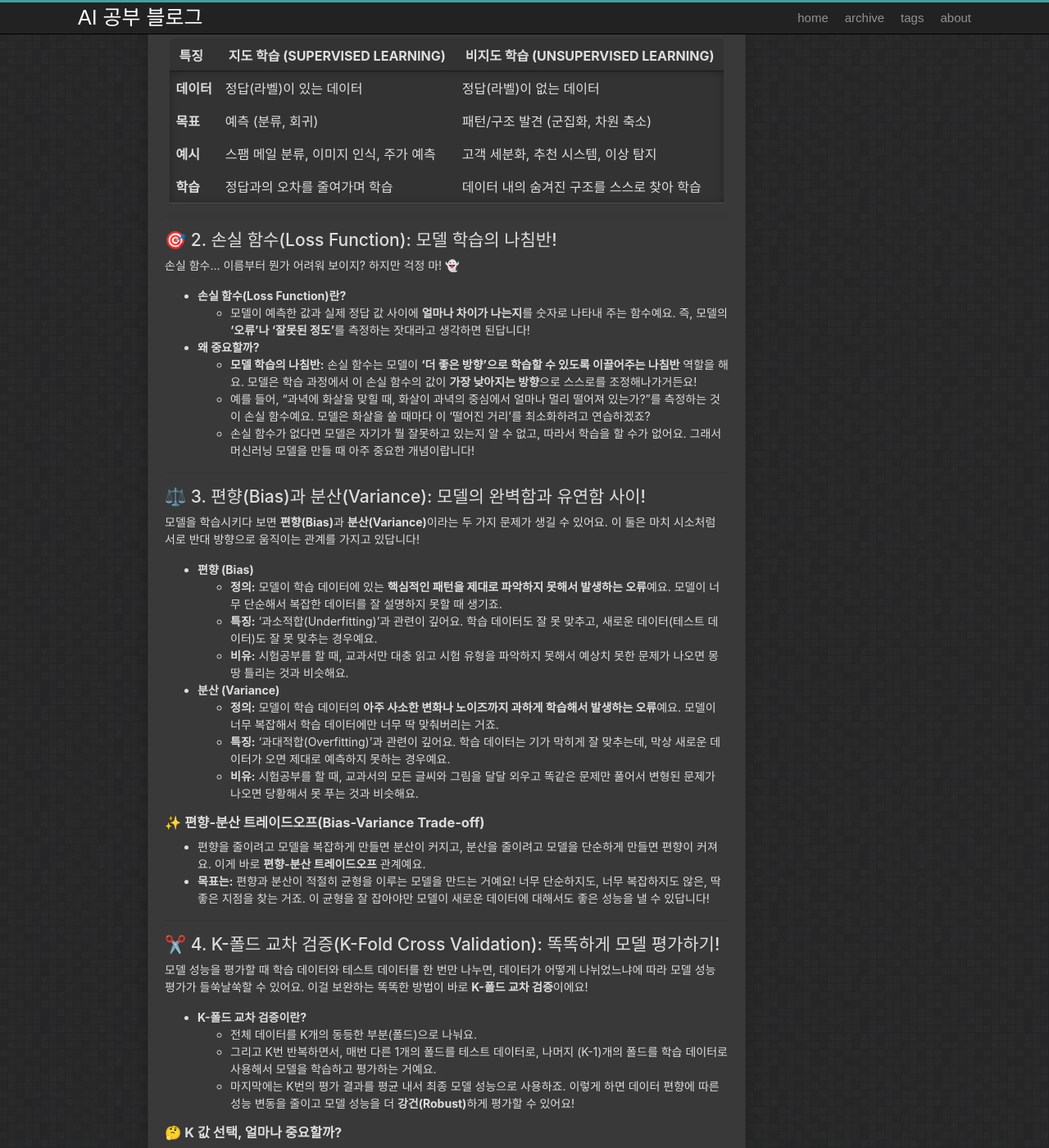
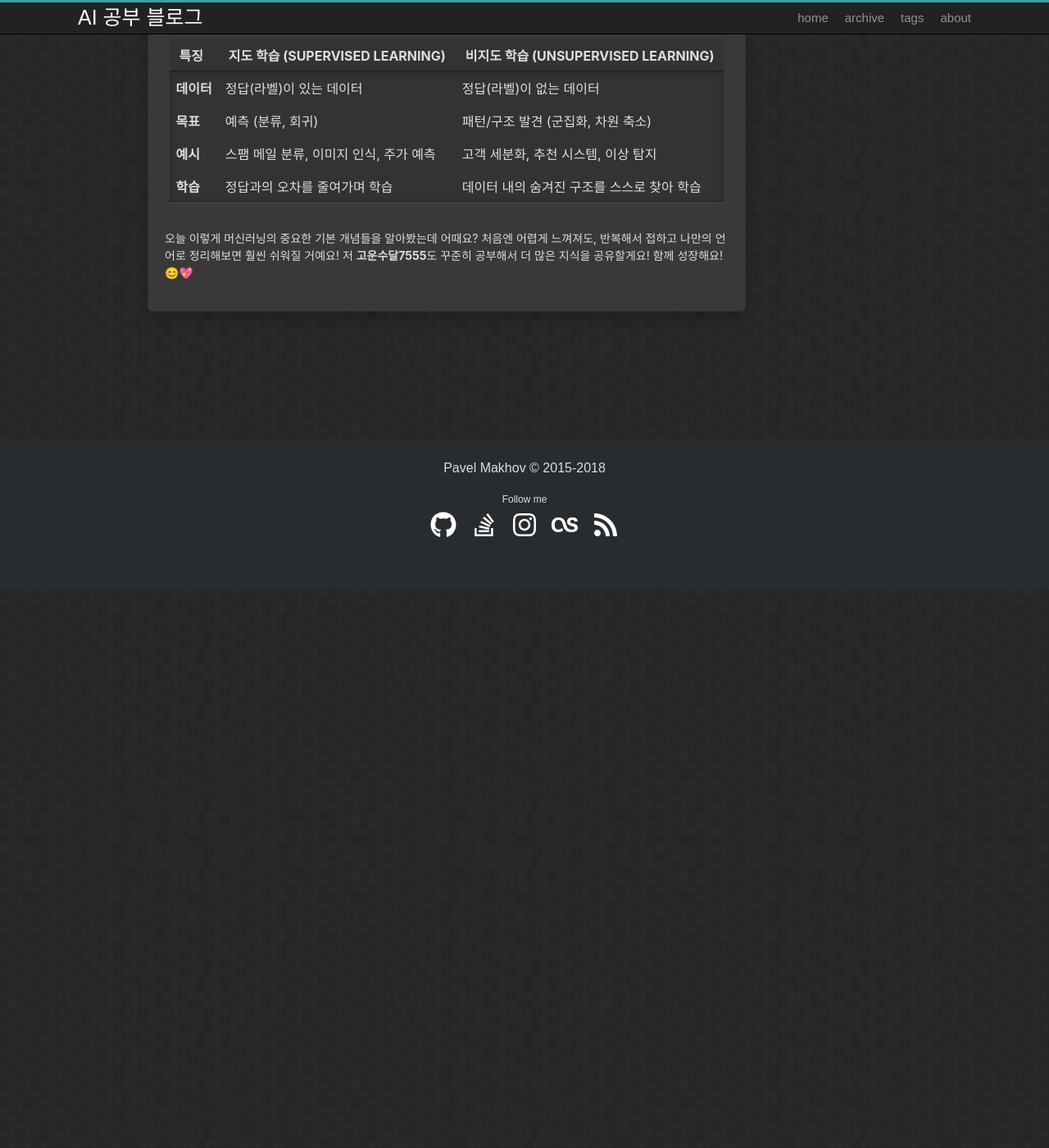
Before and after one commit to Lee-keonhee/Lee-keonhee.github.io, a Jekyll site: the page built from _posts/2025-07-20-weekly_2.md, in a window 1280 px wide and 1400 px high, scrolled down 681 px. Shown: the whole window at 82% size. Built offline with Jekyll 4.4.1, drawn with Linux system fonts in a browser that asks for light colours; after the commit the page ends 1311 px from its top, so only the background shows below that; some of the changed text lies outside the part shown.

Commit message:
Update 2025-07-20-weekly_2.md

```diff
--- a/_posts/2025-07-20-weekly_2.md
+++ b/_posts/2025-07-20-weekly_2.md
@@ -38,64 +38,4 @@ tags: [지도학습, 비지도학습, 머신러닝기초]
 
 ---
 
-## 🎯 2. 손실 함수(Loss Function): 모델 학습의 나침반!
-
-손실 함수... 이름부터 뭔가 어려워 보이지? 하지만 걱정 마! 👻
-
-*   **손실 함수(Loss Function)란?**
-    *   모델이 예측한 값과 실제 정답 값 사이에 **얼마나 차이가 나는지**를 숫자로 나타내 주는 함수예요. 즉, 모델의 **'오류'나 '잘못된 정도'**를 측정하는 잣대라고 생각하면 된답니다!
-
-*   **왜 중요할까?**
-    *   **모델 학습의 나침반:** 손실 함수는 모델이 **'더 좋은 방향'으로 학습할 수 있도록 이끌어주는 나침반** 역할을 해요. 모델은 학습 과정에서 이 손실 함수의 값이 **가장 낮아지는 방향**으로 스스로를 조정해나가거든요!
-    *   예를 들어, "과녁에 화살을 맞힐 때, 화살이 과녁의 중심에서 얼마나 멀리 떨어져 있는가?"를 측정하는 것이 손실 함수예요. 모델은 화살을 쏠 때마다 이 '떨어진 거리'를 최소화하려고 연습하겠죠?
-    *   손실 함수가 없다면 모델은 자기가 뭘 잘못하고 있는지 알 수 없고, 따라서 학습을 할 수가 없어요. 그래서 머신러닝 모델을 만들 때 아주 중요한 개념이랍니다!
-
----
-
-## ⚖️ 3. 편향(Bias)과 분산(Variance): 모델의 완벽함과 유연함 사이!
-
-모델을 학습시키다 보면 **편향(Bias)**과 **분산(Variance)**이라는 두 가지 문제가 생길 수 있어요. 이 둘은 마치 시소처럼 서로 반대 방향으로 움직이는 관계를 가지고 있답니다!
-
-*   **편향 (Bias)**
-    *   **정의:** 모델이 학습 데이터에 있는 **핵심적인 패턴을 제대로 파악하지 못해서 발생하는 오류**예요. 모델이 너무 단순해서 복잡한 데이터를 잘 설명하지 못할 때 생기죠.
-    *   **특징:** '과소적합(Underfitting)'과 관련이 깊어요. 학습 데이터도 잘 못 맞추고, 새로운 데이터(테스트 데이터)도 잘 못 맞추는 경우예요.
-    *   **비유:** 시험공부를 할 때, 교과서만 대충 읽고 시험 유형을 파악하지 못해서 예상치 못한 문제가 나오면 몽땅 틀리는 것과 비슷해요.
-
-*   **분산 (Variance)**
-    *   **정의:** 모델이 학습 데이터의 **아주 사소한 변화나 노이즈까지 과하게 학습해서 발생하는 오류**예요. 모델이 너무 복잡해서 학습 데이터에만 너무 딱 맞춰버리는 거죠.
-    *   **특징:** '과대적합(Overfitting)'과 관련이 깊어요. 학습 데이터는 기가 막히게 잘 맞추는데, 막상 새로운 데이터가 오면 제대로 예측하지 못하는 경우예요.
-    *   **비유:** 시험공부를 할 때, 교과서의 모든 글씨와 그림을 달달 외우고 똑같은 문제만 풀어서 변형된 문제가 나오면 당황해서 못 푸는 것과 비슷해요.
-
-### **✨ 편향-분산 트레이드오프(Bias-Variance Trade-off)**
-
-*   편향을 줄이려고 모델을 복잡하게 만들면 분산이 커지고, 분산을 줄이려고 모델을 단순하게 만들면 편향이 커져요. 이게 바로 **편향-분산 트레이드오프** 관계예요.
-*   **목표는:** 편향과 분산이 적절히 균형을 이루는 모델을 만드는 거예요! 너무 단순하지도, 너무 복잡하지도 않은, 딱 좋은 지점을 찾는 거죠. 이 균형을 잘 잡아야만 모델이 새로운 데이터에 대해서도 좋은 성능을 낼 수 있답니다!
-
----
-
-## ✂️ 4. K-폴드 교차 검증(K-Fold Cross Validation): 똑똑하게 모델 평가하기!
-
-모델 성능을 평가할 때 학습 데이터와 테스트 데이터를 한 번만 나누면, 데이터가 어떻게 나뉘었느냐에 따라 모델 성능 평가가 들쑥날쑥할 수 있어요. 이걸 보완하는 똑똑한 방법이 바로 **K-폴드 교차 검증**이에요!
-
-*   **K-폴드 교차 검증이란?**
-    *   전체 데이터를 K개의 동등한 부분(폴드)으로 나눠요.
-    *   그리고 K번 반복하면서, 매번 다른 1개의 폴드를 테스트 데이터로, 나머지 (K-1)개의 폴드를 학습 데이터로 사용해서 모델을 학습하고 평가하는 거예요.
-    *   마지막에는 K번의 평가 결과를 평균 내서 최종 모델 성능으로 사용하죠. 이렇게 하면 데이터 편향에 따른 성능 변동을 줄이고 모델 성능을 더 **강건(Robust)**하게 평가할 수 있어요!
-
-### **🤔 K 값 선택, 얼마나 중요할까?**
-
-그럼 이 'K'를 몇으로 정해야 할까요? K 값 선택은 모델 평가의 안정성과 계산 비용에 영향을 미쳐요!
-
-*   **K가 작을 때 (예: K=3 또는 K=5)**
-    *   **장점:** 계산 비용이 적고, 모델 학습 시간이 짧아져요.
-    *   **단점:** 각 폴드의 데이터 양이 많아서 평가 결과의 분산이 커질 수 있고, 모든 데이터를 골고루 사용하지 못해서 평가가 편향될 수 있어요.
-*   **K가 클 때 (예: K=10 또는 K=N(Leave-One-Out CV))**
-    *   **장점:** 모든 데이터를 골고루 학습 및 평가에 사용하므로, 평가 결과의 편향이 적고 모델 성능을 더 정확하게 추정할 수 있어요.
-    *   **단점:** 계산 비용이 매우 많이 들고, 모델 학습 시간이 길어져요. 특히 K=N(Leave-One-Out)인 경우 N번의 학습/평가를 해야 해서 데이터가 크면 현실적으로 불가능하답니다.
-*   **어떤 K를 선택할까?**
-    *   일반적으로는 **K=5 또는 K=10**을 가장 많이 사용해요. 이 정도가 계산 비용과 평가의 안정성 사이에서 좋은 균형을 이루기 때문이죠!
-    *   하지만 데이터셋의 크기, 모델의 복잡성, 그리고 가진 컴퓨팅 자원 등을 고려해서 최적의 K 값을 선택해야 해요!
-
----
-
 오늘 이렇게 머신러닝의 중요한 기본 개념들을 알아봤는데 어때요? 처음엔 어렵게 느껴져도, 반복해서 접하고 나만의 언어로 정리해보면 훨씬 쉬워질 거예요! 저 **고운수달7555**도 꾸준히 공부해서 더 많은 지식을 공유할게요! 함께 성장해요! 😊💖
```
